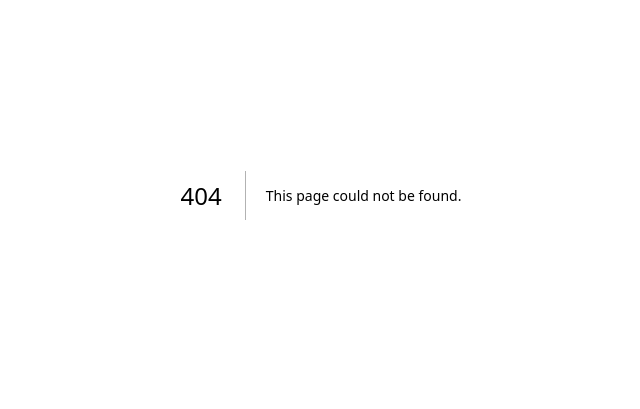
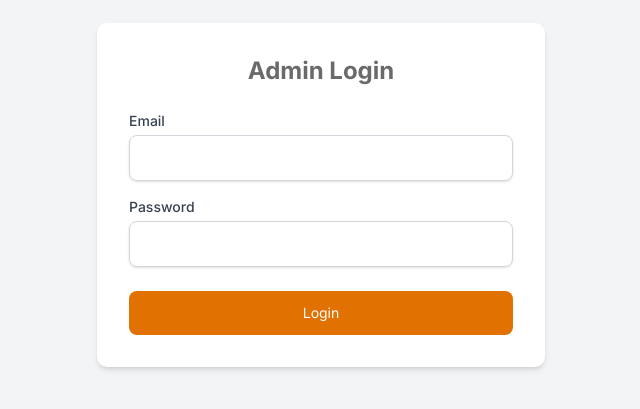
Before and after one commit to lounes213/maeva, a Next.js app: page /admin/login in a window 1280 px wide. Before the commit this address had no page. Shown: the part 205-614 px from the top of the page, without its empty margins (319-959 px from the left). Built offline with nearby package versions, Linux system fonts and the light colour scheme.

Commit message:
first commit

```diff
--- a/middleware.ts
+++ b/middleware.ts
@@ -1,22 +1,33 @@
-import { NextResponse } from 'next/server';
-import { NextRequest } from 'next/server';
+import { NextRequest, NextResponse } from 'next/server';
+import jwt from 'jsonwebtoken';
 
-// This is your middleware configuration
-export function middleware(request: NextRequest) {
-  const url = request.nextUrl;
+export async function middleware(req: NextRequest) {
+  const token = req.cookies.get('token');
 
-  // Exclude the images folder
-  if (url.pathname.startsWith('/images')) {
-    return NextResponse.next(); // Allow image requests to bypass middleware
+  const publicPaths = ['/api/auth/login', '/api/auth/register'];
+  if (publicPaths.includes(req.nextUrl.pathname)) {
+    return NextResponse.next();
   }
 
-  // Your existing middleware logic for other requests
-  // For example, add authentication or other checks here
+  if (!token) {
+    return NextResponse.redirect(new URL('/admin/login', req.url));
+  }
 
-  return NextResponse.next(); // Allow other requests to proceed
+  try {
+    const decodedToken = jwt.verify(token, 'your-secret-key');
+
+    // Vérification du rôle pour les routes d'administration
+    if (req.nextUrl.pathname.startsWith('/admin') && decodedToken.role !== 'admin') {
+      return NextResponse.redirect(new URL('/admin/login', req.url));
+    }
+
+    return NextResponse.next();
+  } catch (err) {
+    console.error('Invalid token:', err);
+    return NextResponse.redirect(new URL('/admin/login', req.url));
+  }
 }
 
-// Specify the paths where middleware should run (optional)
 export const config = {
-  matcher: ['/api/:path*', '/:path*'], // Add paths that should be processed by middleware
+  matcher: ['/api/:path*', '/admin/:path*'],
 };
--- a/package.json
+++ b/package.json
@@ -21,11 +21,14 @@
     "@radix-ui/react-slot": "^1.2.0",
     "@radix-ui/react-switch": "^1.2.2",
     "animate.css": "^4.1.1",
+    "bcrypt": "^5.1.1",
+    "bcryptjs": "^3.0.2",
     "class-variance-authority": "^0.7.1",
     "clsx": "^2.1.1",
     "date-fns": "^4.1.0",
     "formidable": "^3.5.3",
     "framer-motion": "^12.7.4",
+    "jsonwebtoken": "^9.0.2",
     "lucide-react": "^0.501.0",
     "maiva-shop": "file:",
     "mime-types": "^3.0.1",
@@ -53,6 +56,7 @@
   "devDependencies": {
     "@tailwindcss/postcss": "^4",
     "@types/formidable": "^3.4.5",
+    "@types/jsonwebtoken": "^9.0.9",
     "@types/mime-types": "^2.1.4",
     "@types/node": "^20",
     "@types/react": "^19",
--- /dev/null
+++ b/src/app/admin/login/page.tsx
@@ -0,0 +1,71 @@
+import { useState } from 'react';
+import { useRouter } from 'next/router';
+
+export default function AdminLogin() {
+  const [email, setEmail] = useState('');
+  const [password, setPassword] = useState('');
+  const [error, setError] = useState<string | null>(null);
+  const router = useRouter();
+
+  const handleLogin = async (e: React.FormEvent) => {
+    e.preventDefault();
+    setError(null);
+
+    try {
+      const response = await fetch('/api/auth/login', {
+        method: 'POST',
+        headers: { 'Content-Type': 'application/json' },
+        body: JSON.stringify({ email, password }),
+      });
+
+      if (!response.ok) {
+        const errorData = await response.json();
+        throw new Error(errorData.error || 'Login failed');
+      }
+
+      // Redirect to admin dashboard on successful login
+      router.push('/admin');
+    } catch (err) {
+      setError(err instanceof Error ? err.message : 'An unknown error occurred');
+    }
+  };
+
+  return (
+    <div className="min-h-screen flex items-center justify-center bg-gray-100">
+      <div className="max-w-md w-full bg-white p-8 rounded-lg shadow-md">
+        <h1 className="text-2xl font-bold mb-6 text-center">Admin Login</h1>
+        {error && <p className="text-red-500 text-center mb-4">{error}</p>}
+        <form onSubmit={handleLogin}>
+          <div className="mb-4">
+            <label htmlFor="email" className="block text-sm font-medium text-gray-700">Email</label>
+            <input
+              type="email"
+              id="email"
+              value={email}
+              onChange={(e) => setEmail(e.target.value)}
+              className="mt-1 block w-full px-3 py-2 border border-gray-300 rounded-md shadow-sm focus:outline-none focus:ring-amber-500 focus:border-amber-500"
+              required
+            />
+          </div>
+          <div className="mb-6">
+            <label htmlFor="password" className="block text-sm font-medium text-gray-700">Password</label>
+            <input
+              type="password"
+              id="password"
+              value={password}
+              onChange={(e) => setPassword(e.target.value)}
+              className="mt-1 block w-full px-3 py-2 border border-gray-300 rounded-md shadow-sm focus:outline-none focus:ring-amber-500 focus:border-amber-500"
+              required
+            />
+          </div>
+          <button
+            type="submit"
+            className="w-full bg-amber-600 text-white py-2 px-4 rounded-md hover:bg-amber-700 transition-colors"
+          >
+            Login
+          </button>
+        </form>
+      </div>
+    </div>
+  );
+}
--- /dev/null
+++ b/src/app/api/auth/login.ts
@@ -0,0 +1,38 @@
+import { NextApiRequest, NextApiResponse } from 'next';
+
+import User from '@/app/models/user';
+import dbConnect from '@/lib/mongo';
+import jwt from 'jsonwebtoken';
+
+export default async function handler(req: NextApiRequest, res: NextApiResponse) {
+  if (req.method !== 'POST') {
+    return res.status(405).json({ error: 'Method not allowed' });
+  }
+
+  const { email, password } = req.body;
+
+  if (!email || !password) {
+    return res.status(400).json({ error: 'Email and password are required' });
+  }
+
+  try {
+    await dbConnect();
+
+    const user = await User.findOne({ email });
+
+    if (!user) {
+      return res.status(401).json({ error: 'Invalid email or password' });
+    }
+
+    const isPasswordValid = await crypto.compare(password, user.passwordHash);
+
+    const token = jwt.sign({ id: user._id, email: user.email, role: user.role }, 'your-secret-key', { expiresIn: '1h' });
+
+    res.setHeader('Set-Cookie', `token=${token}; HttpOnly; Path=/; Max-Age=3600; Secure; SameSite=Strict`);
+
+    res.status(200).json({ message: 'Login successful' });
+  } catch (error) {
+    console.error('Login error:', error);
+    res.status(500).json({ error: 'Internal server error' });
+  }
+}
--- /dev/null
+++ b/src/app/api/auth/logout.ts
@@ -0,0 +1,12 @@
+import { NextApiRequest, NextApiResponse } from 'next';
+
+export default function handler(req: NextApiRequest, res: NextApiResponse) {
+  if (req.method !== 'POST') {
+    return res.status(405).json({ error: 'Method not allowed' });
+  }
+
+  // Supprimer le cookie contenant le token JWT
+  res.setHeader('Set-Cookie', 'token=; HttpOnly; Path=/; Max-Age=0; Secure; SameSite=Strict');
+
+  res.status(200).json({ message: 'Logout successful' });
+}
--- /dev/null
+++ b/src/app/api/auth/register.ts
@@ -0,0 +1,41 @@
+import { NextApiRequest, NextApiResponse } from 'next';
+import bcrypt from 'bcrypt';
+import User from '@/app/models/user';
+import dbConnect from '@/lib/mongo';
+
+export default async function handler(req: NextApiRequest, res: NextApiResponse) {
+  if (req.method !== 'POST') {
+    return res.status(405).json({ error: 'Method not allowed' });
+  }
+
+  const { email, password, role } = req.body;
+
+  if (!email || !password) {
+    return res.status(400).json({ error: 'Email and password are required' });
+  }
+
+  try {
+    await dbConnect();
+
+    const existingUser = await User.findOne({ email });
+
+    if (existingUser) {
+      return res.status(409).json({ error: 'Email is already in use' });
+    }
+
+    const passwordHash = await bcrypt.hash(password, 10);
+
+    const newUser = new User({
+      email,
+      passwordHash,
+      role: role || 'user', // Default role is 'user'
+    });
+
+    await newUser.save();
+
+    res.status(201).json({ message: 'User registered successfully' });
+  } catch (error) {
+    console.error('Registration error:', error);
+    res.status(500).json({ error: 'Internal server error' });
+  }
+}
--- a/src/app/api/collection/[id]/route.ts
+++ b/src/app/api/collection/[id]/route.ts
@@ -5,10 +5,9 @@ import { ObjectId } from 'mongodb';
 
 export async function GET(
   request: NextRequest,
-  context: { params: Promise<{ id: string }> } // <- params is a Promise
+  context: { params: { id: string } } // Correction: params is no longer a Promise
 ) {
-  const { params } = context;
-  const { id } = await params;  // <- await here!!
+  const { id } = context.params; // Directly access params
 
   try {
     await dbConnect();
--- /dev/null
+++ b/src/app/models/user.ts
@@ -0,0 +1,17 @@
+import mongoose, { Schema, Document, Model } from 'mongoose';
+
+export interface IUser extends Document {
+  email: string;
+  passwordHash: string;
+  role: 'admin' | 'user';
+}
+
+const UserSchema: Schema = new Schema({
+  email: { type: String, required: true, unique: true },
+  passwordHash: { type: String, required: true },
+  role: { type: String, enum: ['admin', 'user'], default: 'user' },
+});
+
+const User: Model<IUser> = mongoose.models.User || mongoose.model<IUser>('User', UserSchema);
+
+export default User;
```
Also changed, not shown: 1 other file (tests, documents, lock files or other folders).
